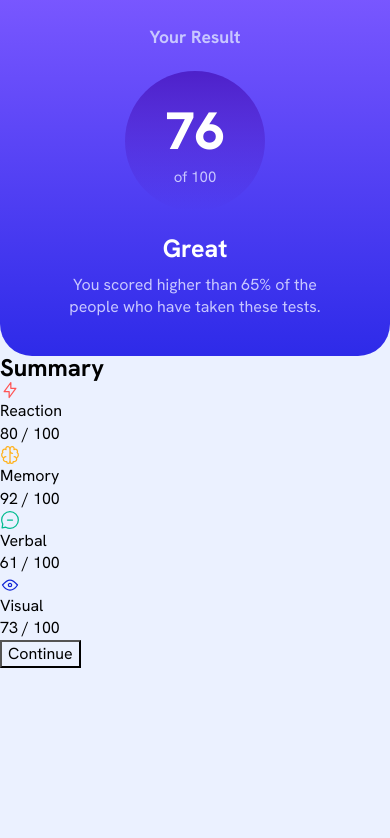
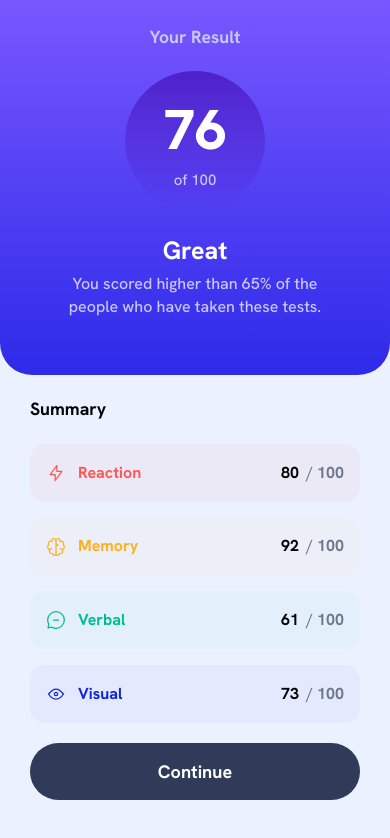
Before and after one commit to marisudris/frontent-mentor-results-summary-component, a plain HTML site: page index.html in a window 390 px wide. Drawn offline with Linux system fonts and the light colour scheme.

Commit message:
Finish mobile styles

```diff
--- a/style.css
+++ b/style.css
@@ -7,11 +7,18 @@
   --clr-pale-blue: hsl(221, 100%, 96%);
   --clr-light-lavender: hsl(241, 100%, 89%);
   --clr-dark-gray-blue: hsl(224, 30%, 27%);
+  --clr-light-gray-blue: hsl(222, 12%, 49%);
 
   --clr-red: hsl(0, 100%, 67%);
   --clr-orange: hsl(39, 100%, 56%);
   --clr-teal: hsl(166, 100%, 37%);
   --clr-blue: hsl(234, 85%, 45%);
+
+  --clr-red-bg: hsla(0, 100%, 67%, 0.05);
+  --clr-orange-bg: hsla(39, 100%, 56%, 0.035);
+  --clr-teal-bg: hsla(166, 100%, 37%, 0.035);
+  --clr-blue-bg: hsla(234, 85%, 45%, 0.035);
+
 
   --clr-bg-gradient: linear-gradient(
     to bottom,
@@ -82,6 +89,7 @@ button {
 ****************/
 body {
   font-family: "Hanken Grotesk", sans-serif;
+  font-weight: var(--font-weight-regular);
 }
 
 .result-section {
@@ -93,7 +101,8 @@ body {
   color: white;
 }
 
-.result-title {
+.result-title,
+.summary-title {
   font-size: 1.1rem;
 }
 
@@ -102,12 +111,47 @@ body {
 }
 
 .score-number {
-  font-size: 3.28125rem;
+  font-size: 3.5rem;
   font-weight: var(--font-weight-extra-bold);
 }
 
 .result-grade {
   font-size: 1.5625rem;
+  font-weight: var(--font-weight-bold);
+}
+
+.score-achieved,
+.score-max {
+  font-weight: var(--font-weight-bold);
+}
+
+.score-separator, .score-max {
+  color: var(--clr-light-gray-blue);
+}
+
+.metric-name {
+  font-weight: var(--font-weight-bold);
+}
+
+.metric-reaction .metric-name {
+  color: var(--clr-red);
+}
+
+.metric-memory .metric-name {
+  color: var(--clr-orange);
+}
+
+.metric-verbal .metric-name {
+  color: var(--clr-teal);
+}
+
+.metric-visual .metric-name {
+  color: var(--clr-blue);
+}
+
+.button {
+  color: white;
+  font-size: 1.125rem;
   font-weight: var(--font-weight-bold);
 }
 
@@ -122,6 +166,10 @@ body {
   display: flex;
   justify-content: center;
   min-height: 100vh;
+}
+
+.results-card {
+  display: grid;
 }
 
 .result-section {
@@ -146,7 +194,7 @@ body {
   width: 140px;
   height: 140px;
   border-radius: 50%;
-  margin-bottom: 20px;
+  margin-bottom: 22px;
   background: var(--clr-circle-gradient);
 }
 
@@ -155,9 +203,66 @@ body {
 }
 
 .result-grade {
-  margin-bottom: 0.3em;
+  margin-bottom: 0.2em;
 }
 
+.summary-section {
+  display: flex;
+  flex-direction: column;
+  padding: 25px 30px;
+}
+
+.summary-title {
+  margin-bottom: 1.5em; /****/
+}
+
+.metrics-list {
+  display: flex;
+  flex-direction: column;
+  gap: 1em;
+}
+
+.metric-item {
+  display: flex;
+  justify-content: space-between;
+  align-items: center;
+  padding: 1.1em 1em;
+  border-radius: 15px;
+}
+
+.score-separator {
+  margin-left: 0.2em;
+}
+.metric-reaction {
+  background-color: var(--clr-red-bg);
+}
+
+.metric-memory {
+  background-color: var(--clr-orange-bg);
+}
+
+.metric-verbal {
+  background-color: var(--clr-teal-bg);
+}
+
+.metric-visual {
+  background-color: var(--clr-blue-bg);
+
+}
+
+.metric-info {
+  display: flex;
+  align-items: center;
+  gap: 0.75em;
+}
+
+.button {
+  background-color: var(--clr-dark-gray-blue);
+  border: none;
+  padding: 16px 24px;
+  margin-top: 20px; /***/
+  border-radius: 999em;
+}
 /***********
 ***Utilities***
 *************/
```
